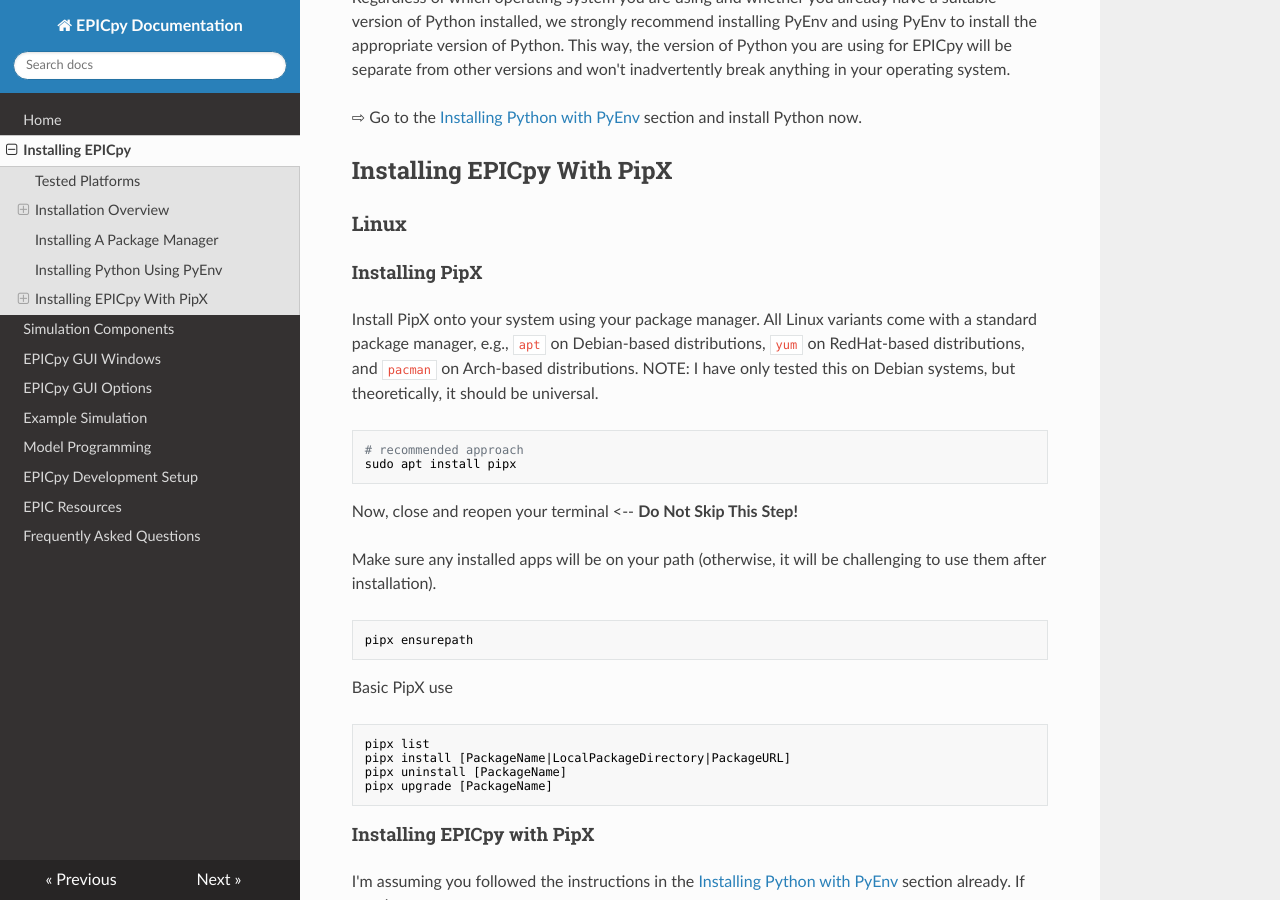
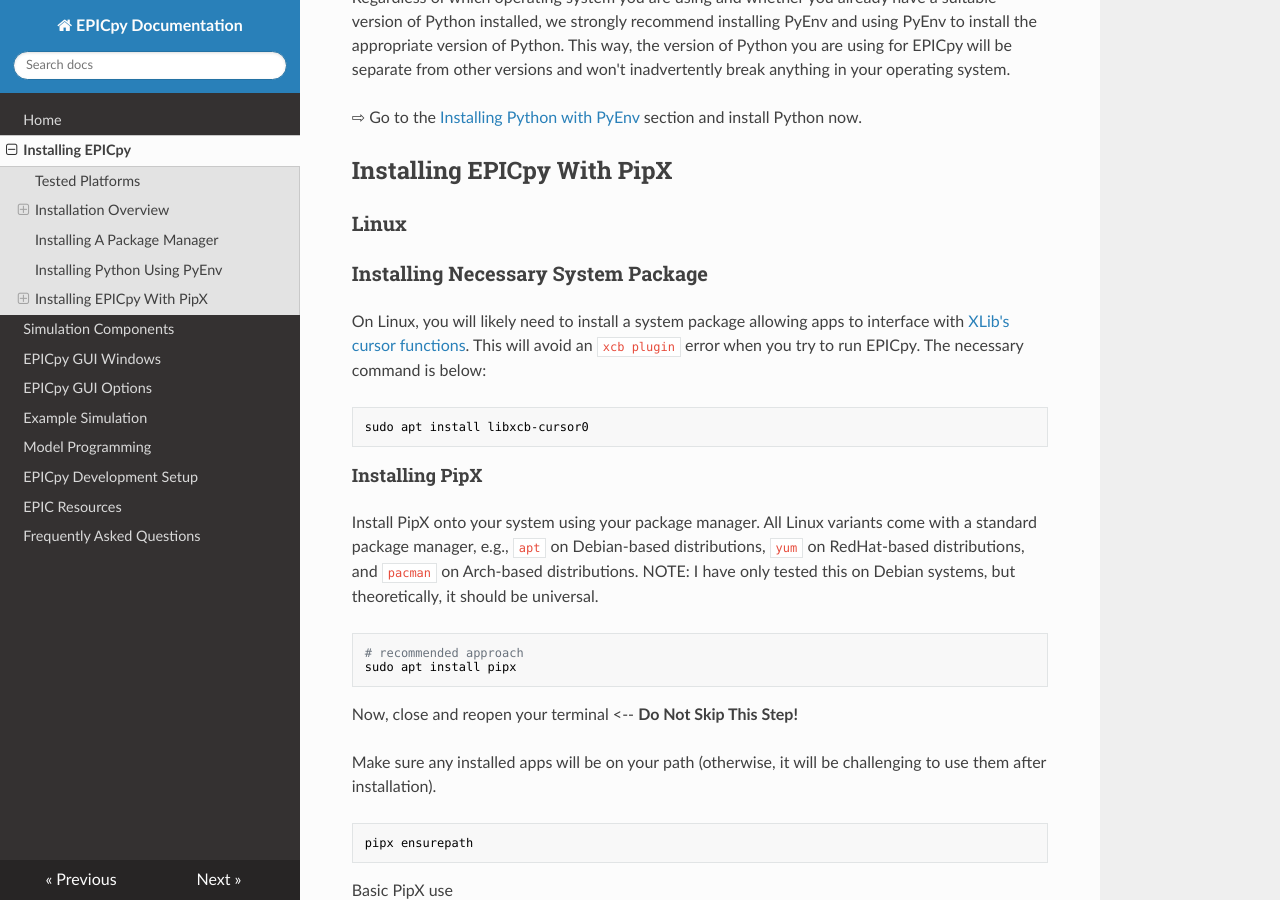
Before and after one commit to travisseymour/EPICpyDocs, an MkDocs documentation site: the page built from docs/installing.md, in a window 1280 px wide and 900 px high, scrolled down 2015 px. Built offline with MkDocs 1.6.1, drawn with Linux system fonts in a browser that asks for light colours; nearby versions of some CDN libraries.

````diff
--- a/docs/installing.md
+++ b/docs/installing.md
@@ -73,6 +73,14 @@
 ## Installing EPICpy With PipX
 
 ### Linux
+
+### Installing Necessary System Package
+
+On Linux, you will likely need to install a system package allowing apps to interface with [XLib's cursor functions](https://packages.debian.org/sid/amd64/libs/libxcb-cursor0). This will avoid an `xcb plugin` error when you try to run EPICpy. The necessary command is below:
+
+```bash
+sudo apt install libxcb-cursor0
+```
 
 #### Installing PipX
 
````
